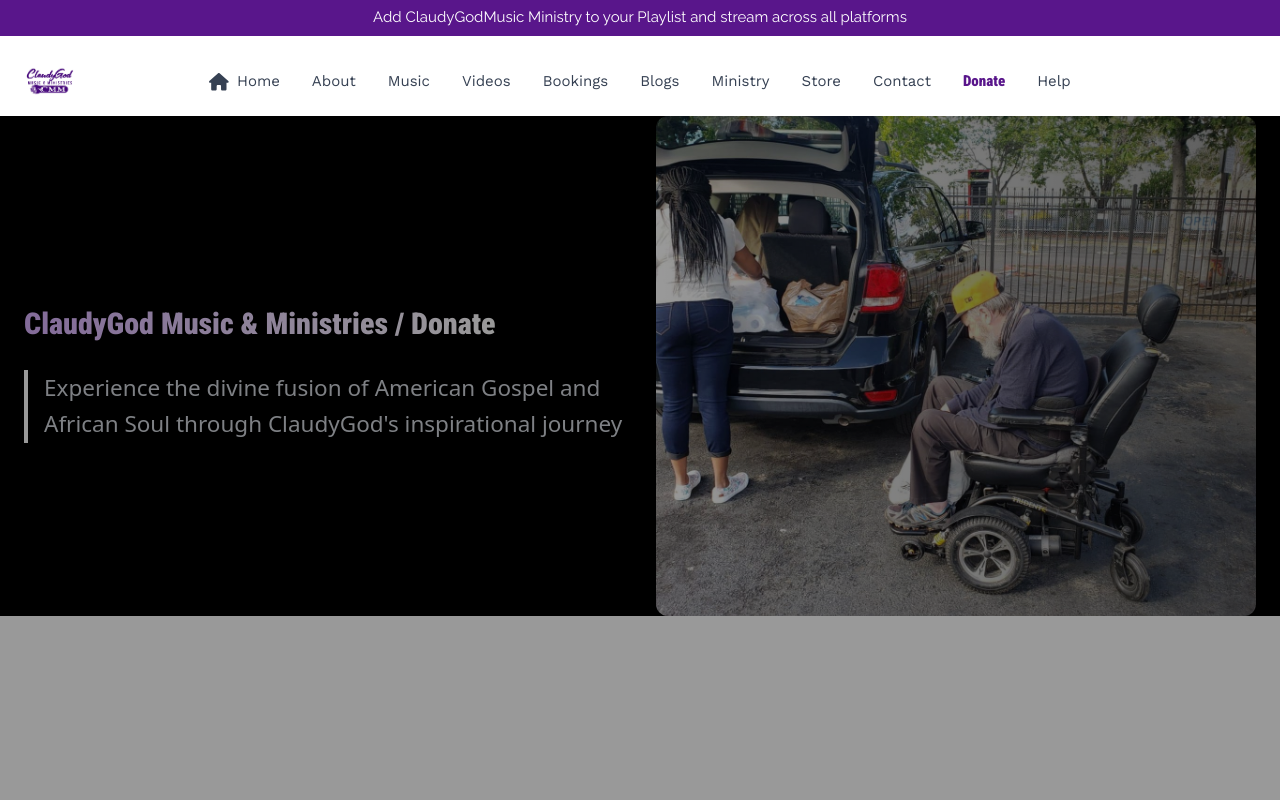
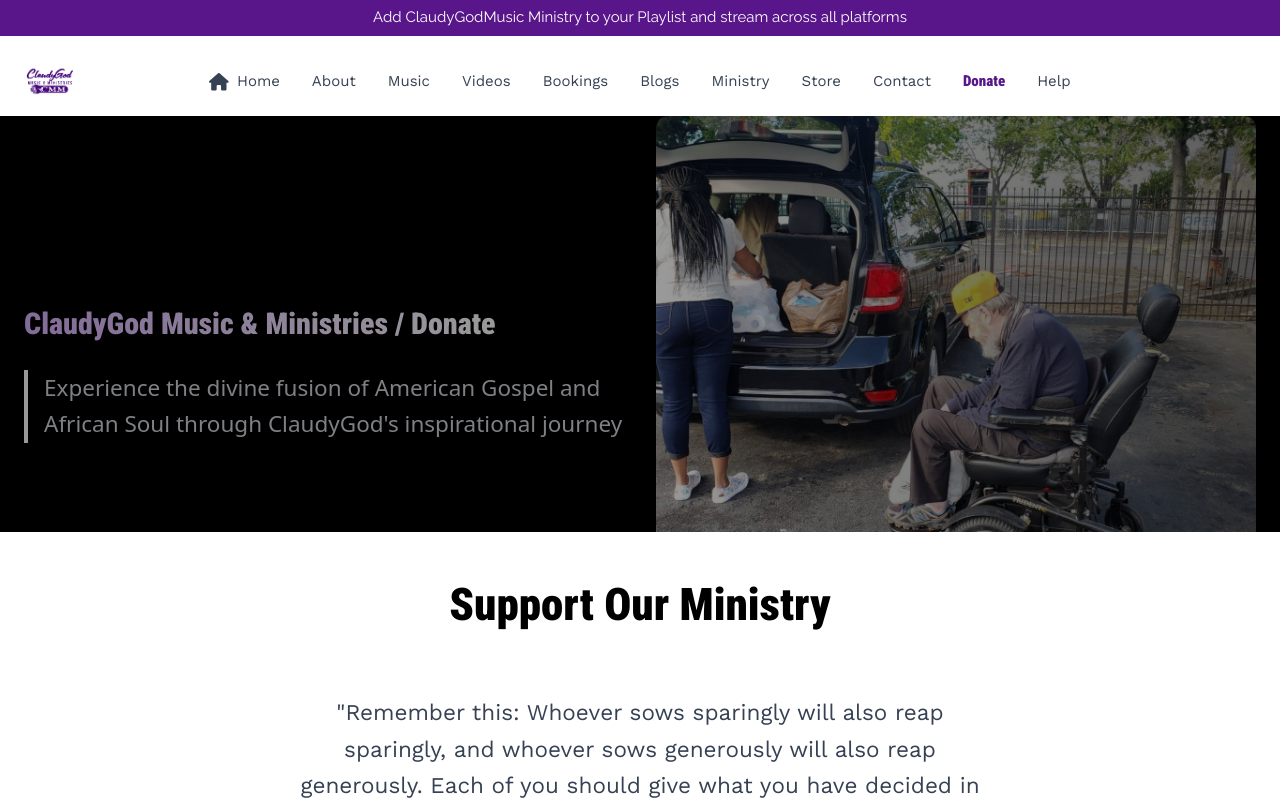
Before and after one commit to ClaudyGod-MusicMinistries/ClaudyGodWebApp, a React (Vite) app in the folder frontend/: page /donate in a window 1280 px wide. Shown: the top 800 px of the page. Built offline with nearby package versions, Linux system fonts and the light colour scheme.

Commit message:
deleted a image

```diff
--- a/frontend/src/components/HomepageHero.tsx
+++ b/frontend/src/components/HomepageHero.tsx
@@ -1,7 +1,7 @@
 import { useState, useEffect } from 'react';
 
 import { motion, AnimatePresence } from 'framer-motion';
-import { Resize5, Back3, Resize3, Resize4 , Resize_4 } from '../assets/';
+import { Resize5, Back3, Resize4 , Resize_4 } from '../assets/';
 import { FontAwesomeIcon } from '@fortawesome/react-fontawesome';
 import {
   faPlayCircle,
--- a/frontend/src/components/blogHero.tsx
+++ b/frontend/src/components/blogHero.tsx
@@ -8,7 +8,7 @@
           Our Blog
         </h1>
         <p className="text-lg sm:text-xl max-w-2xl mx-auto mb-10">
-          Discover the latest insights, tutorials, and opinions from our team of experts
+          Feel free to share your
         </p>
         <div className="relative max-w-lg w-full">
           <input
--- a/frontend/src/pages/Donate.tsx
+++ b/frontend/src/pages/Donate.tsx
@@ -85,7 +85,7 @@
       </div>
 
       {/* Desktop Version */}
-      <div className="hidden md:block relative h-[60vh] min-h-[700px] w-full overflow-hidden">
+      <div className="hidden md:block relative h-[52vh] min-h-[200px] w-full overflow-hidden">
         {images.map((img, index) => (
           <div
             key={index}
```
